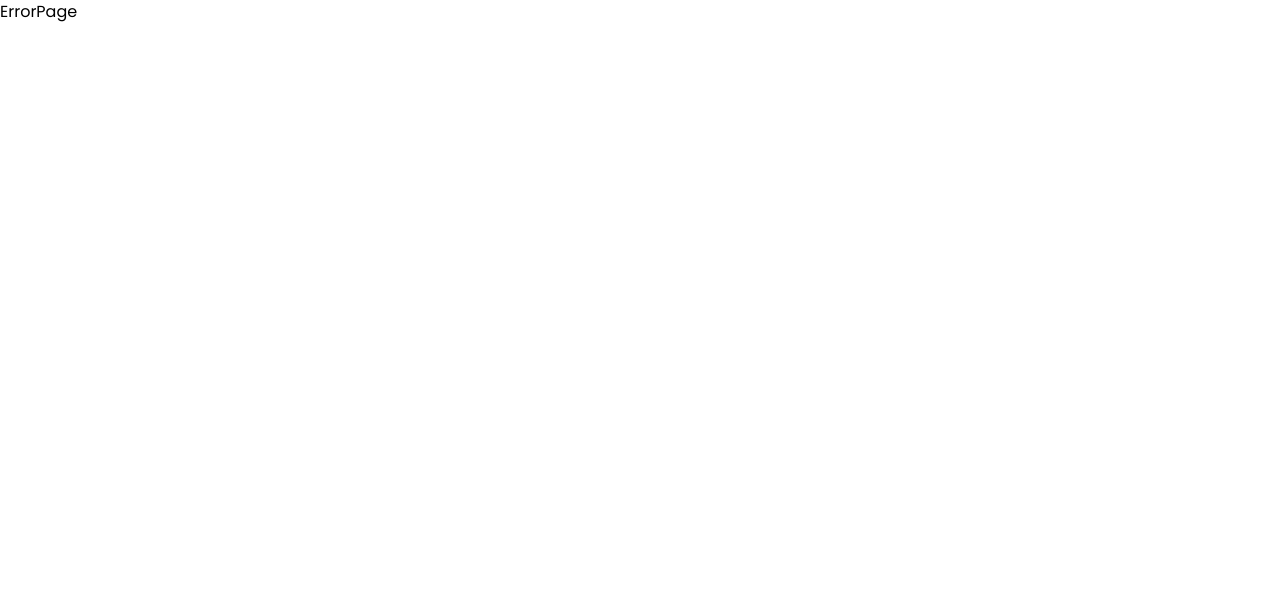
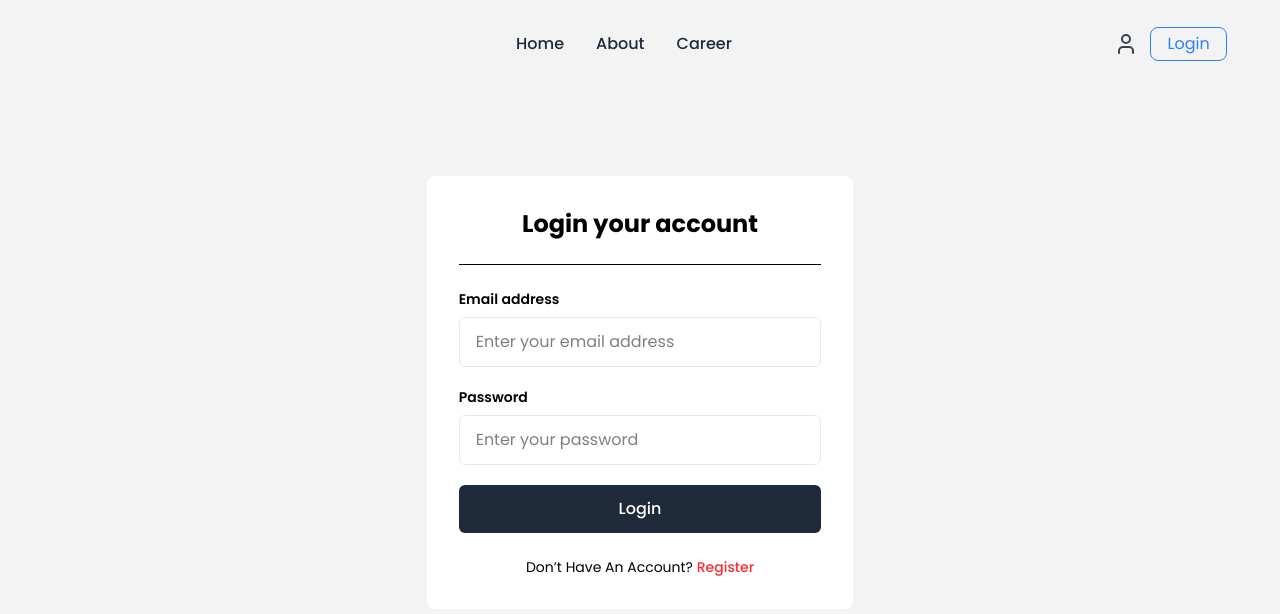
Before and after one commit to Nahid-07/dragon-news, a React (Vite) app: page /auth/login in a window 1280 px wide. Before the commit this address had no page. Shown: the top 614 px of the page. Built offline with nearby package versions, Linux system fonts and the light colour scheme.

Commit message:
auth layout and login page added

```diff
--- a/src/components/NavBar.jsx
+++ b/src/components/NavBar.jsx
@@ -1,12 +1,13 @@
 import { useState } from "react";
 import { Menu, X, User } from "lucide-react";
+import { Link } from "react-router";
 
 export default function Navbar() {
   const [isOpen, setIsOpen] = useState(false);
 
   return (
     <nav className="w-full z-50">
-      <div className="max-w-7xl mx-auto px-4 sm:px-6 lg:px-8">
+      <div className="w-11/12 mx-auto">
         <div className="flex justify-between h-16 items-center">
           {/* Left Side - Empty */}
           <div className="w-20"></div>
@@ -27,9 +28,9 @@ export default function Navbar() {
           {/* Right Side - Profile & Login */}
           <div className="flex items-center gap-3">
             <User className="w-6 h-6 text-gray-700" />
-            <button className="px-4 py-1 border border-blue-500 text-blue-500 rounded-lg hover:bg-blue-500 hover:text-white transition">
+            <Link to={'/auth/login'} className="px-4 py-1 border border-blue-500 text-blue-500 rounded-lg hover:bg-blue-500 hover:text-white transition">
               Login
-            </button>
+            </Link>
 
             {/* Mobile Menu Button */}
             <div className="md:hidden">
--- /dev/null
+++ b/src/layout/AuthLayout.jsx
@@ -0,0 +1,16 @@
+
+import { Outlet } from "react-router";
+import Navbar from "../components/NavBar";
+
+export const AuthLayout = () => {
+  return (
+    <div className="bg-[#f3f3f3] h-screen">
+      <header className="py-3">
+        <Navbar></Navbar>
+      </header>
+      <div>
+        <Outlet></Outlet>
+      </div>
+    </div>
+  );
+};
--- /dev/null
+++ b/src/pages/Login.jsx
@@ -0,0 +1,52 @@
+export const Login = () => {
+  return (
+    <div className="flex items-center justify-center h-screen -mt-24">
+      <div className="bg-white p-8 rounded-lg lg:w-4/12 md:w-8/12 w-11/12">
+        <h2 className="text-2xl font-bold text-center mb-6">
+          Login your account
+        </h2>
+        <hr className="mb-6" />
+
+        <form className="space-y-5">
+          {/* Email */}
+          <div>
+            <label className="block text-sm font-semibold mb-2">
+              Email address
+            </label>
+            <input
+              type="email"
+              placeholder="Enter your email address"
+              className="w-full px-4 py-3 border border-gray-200 rounded-md focus:outline-none focus:ring-2 focus:ring-gray-400"
+            />
+          </div>
+
+          {/* Password */}
+          <div>
+            <label className="block text-sm font-semibold mb-2">Password</label>
+            <input
+              type="password"
+              placeholder="Enter your password"
+              className="w-full px-4 py-3 border border-gray-200 rounded-md focus:outline-none focus:ring-2 focus:ring-gray-400"
+            />
+          </div>
+
+          {/* Login Button */}
+          <button
+            type="submit"
+            className="w-full py-3 bg-gray-800 text-white font-medium rounded-md hover:bg-gray-900 transition"
+          >
+            Login
+          </button>
+        </form>
+
+        {/* Register Link */}
+        <p className="text-center text-sm mt-6">
+          Don’t Have An Account?{" "}
+          <a href="#" className="text-red-500 font-medium hover:underline">
+            Register
+          </a>
+        </p>
+      </div>
+    </div>
+  );
+};
```
Also changed, not shown: src/route/router.jsx (+17 -0 lines).
